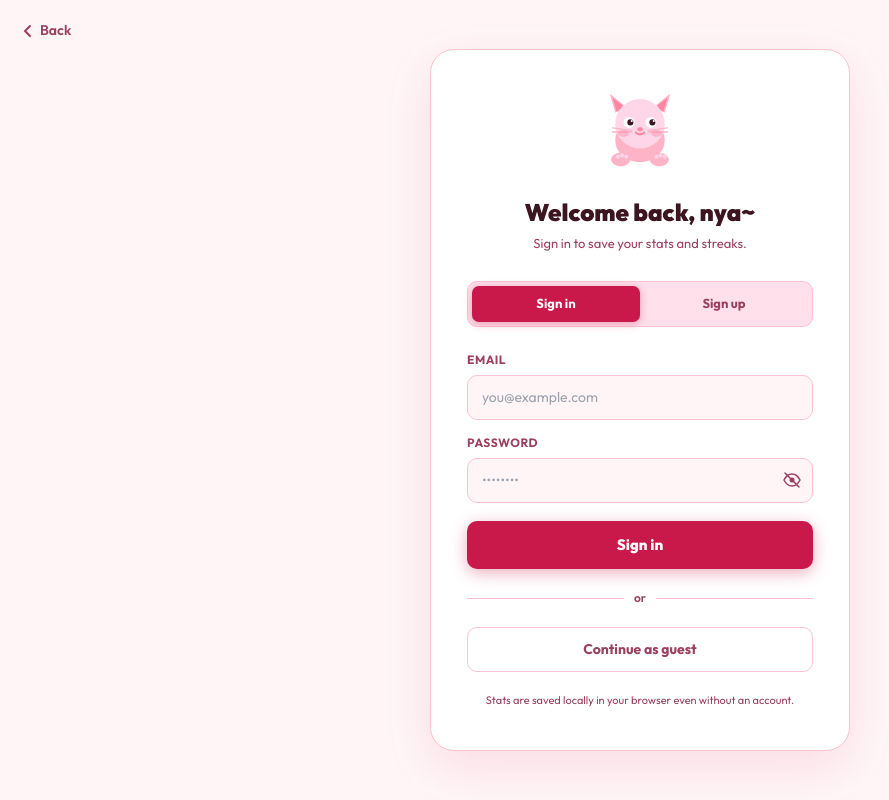
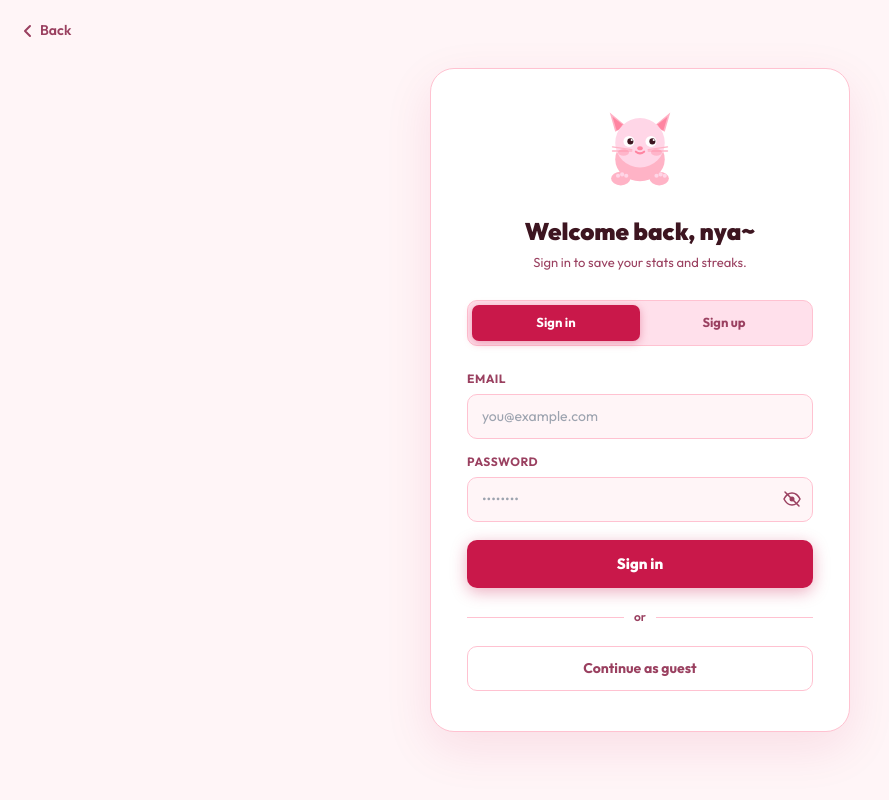
Before and after one commit to assemkdv/minesweeper, a Next.js app: page /signin in a window 1280 px wide. Shown: the whole page, without its empty margins (0-889 px from the left). Built offline with nearby package versions, Linux system fonts and the light colour scheme.

Commit message:
remove dev note from signin page

```diff
--- a/app/signin/page.tsx
+++ b/app/signin/page.tsx
@@ -74,7 +74,6 @@ export default function SignInPage() {
           {mode === 'signin' ? 'Sign in to save your stats and streaks.' : 'Create an account to track your progress.'}
         </p>
 
-        {/* Mode toggle */}
         <div style={{
           display: 'flex', background: 'var(--bg2)',
           border: '1px solid var(--border)',
@@ -97,11 +96,8 @@ export default function SignInPage() {
           <div>
             <label htmlFor="email" style={{ fontSize: 12, fontWeight: 700, color: 'var(--muted)', textTransform: 'uppercase', letterSpacing: 0.5, display: 'block', marginBottom: 6 }}>Email</label>
             <input
-              id="email"
-              name="email"
-              type="email"
-              value={email}
-              onChange={e => setEmail(e.target.value)}
+              id="email" name="email" type="email"
+              value={email} onChange={e => setEmail(e.target.value)}
               placeholder="you@example.com"
               autoComplete="email"
               style={{
@@ -118,11 +114,9 @@ export default function SignInPage() {
             <label htmlFor="password" style={{ fontSize: 12, fontWeight: 700, color: 'var(--muted)', textTransform: 'uppercase', letterSpacing: 0.5, display: 'block', marginBottom: 6 }}>Password</label>
             <div style={{ position: 'relative' }}>
               <input
-                id="password"
-                name="password"
+                id="password" name="password"
                 type={showPw ? 'text' : 'password'}
-                value={password}
-                onChange={e => setPassword(e.target.value)}
+                value={password} onChange={e => setPassword(e.target.value)}
                 placeholder="••••••••"
                 autoComplete={mode === 'signup' ? 'new-password' : 'current-password'}
                 style={{
@@ -157,7 +151,7 @@ export default function SignInPage() {
             cursor: loading ? 'not-allowed' : 'pointer',
             boxShadow: '0 4px 16px var(--btn-shadow)',
             marginTop: 4,
-            display: 'flex', alignItems: 'center', justifyContent: 'center', gap: 8,
+            display: 'flex', alignItems: 'center', justifyContent: 'center',
           }}>
             {loading ? (
               <span style={{ display: 'inline-block', width: 18, height: 18, border: '2px solid rgba(255,255,255,0.4)', borderTopColor: '#fff', borderRadius: '50%', animation: 'spin 0.8s linear infinite' }}/>
@@ -183,10 +177,6 @@ export default function SignInPage() {
           onMouseLeave={e => (e.currentTarget as HTMLElement).style.borderColor = 'var(--border)'}>
           Continue as guest
         </Link>
-
-        <p style={{ marginTop: 20, fontSize: 11, color: 'var(--muted)', textAlign: 'center', lineHeight: 1.6 }}>
-          Stats are saved locally in your browser even without an account.
-        </p>
       </div>
 
       <style>{`@keyframes spin { to { transform: rotate(360deg); } }`}</style>
```
